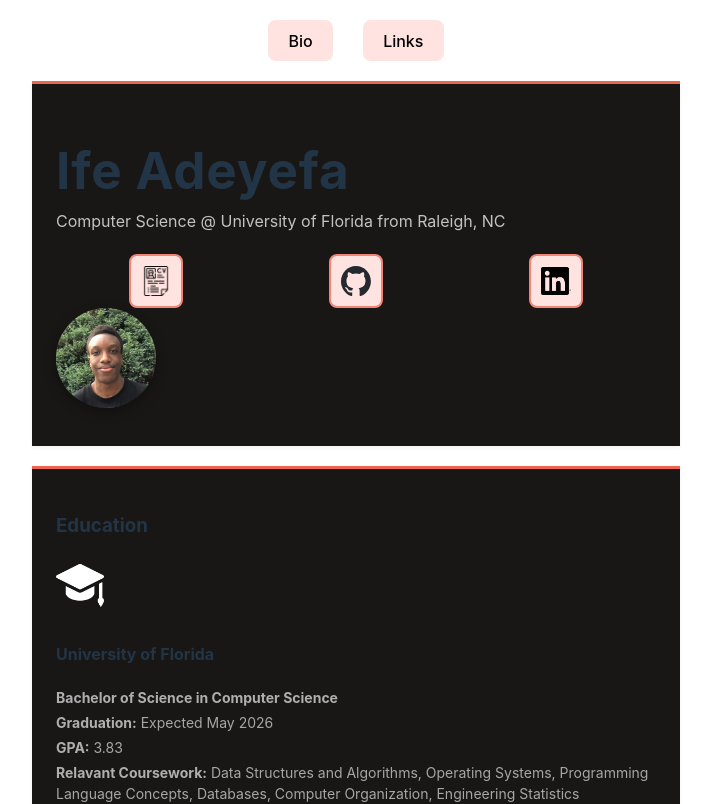
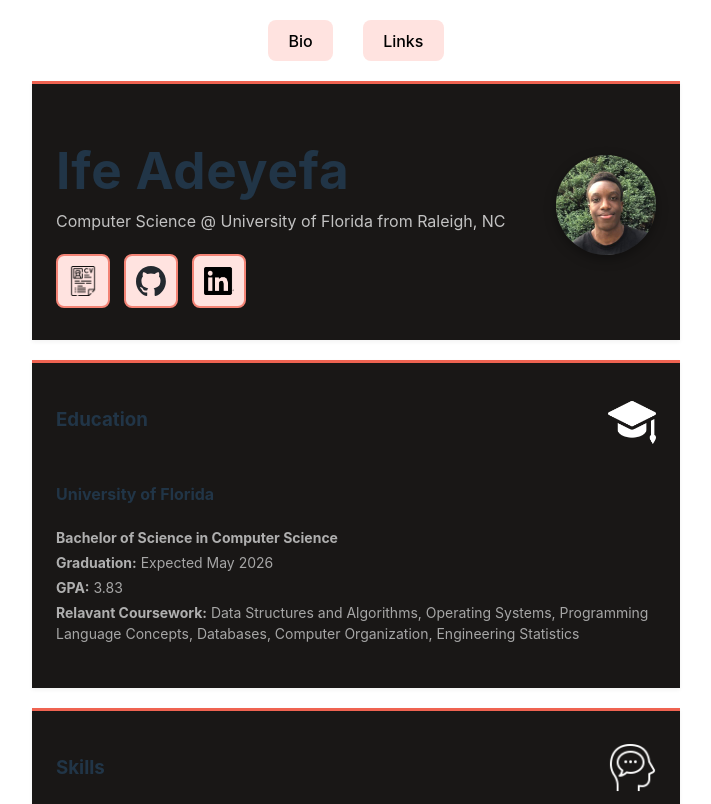
Before and after one commit to iadeyefa/Portfolio, a React (Vite) app: page / in a window 1280 px wide. Shown: the top 804 px of the page, without its empty margins (284-995 px from the left). Built offline with nearby package versions, Linux system fonts and the light colour scheme.

Commit message:
Updated bio styling

```diff
--- a/src/App.css
+++ b/src/App.css
@@ -66,7 +66,10 @@
 }
 
 .body-header {
+    display: flex;
     align-items: center;
+    justify-content: space-between;
+    gap: 24px;
     padding-bottom: 8px;
 }
 
@@ -90,7 +93,8 @@
 .bio-links {
     display: flex;
     align-items: center;
-    justify-content: space-around;
+    gap: 14px;
+    margin-top: 14px;
 }
 
 .body h2 {
@@ -185,7 +189,6 @@
 
 .dropdown-item:hover {
     background-color: #FFE3E0;
-    color: #FBC3BC;
     transform: scale(1.15);
 }
 
@@ -193,10 +196,6 @@
     width: 30px;
     height: 30px;
     object-fit: contain;
-}
-
-.dropdown-item:hover {
-    background-color: #FBC3BC;
 }
 
 .footer {
```
